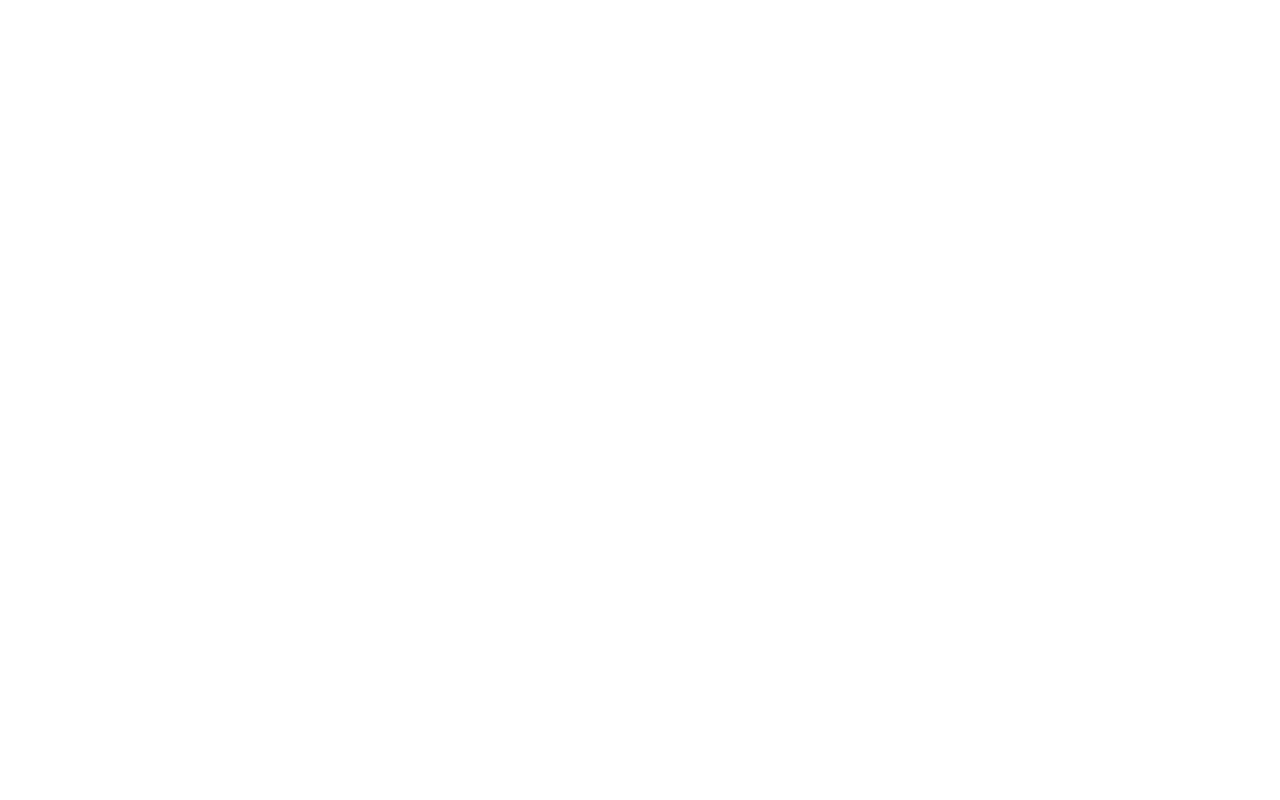
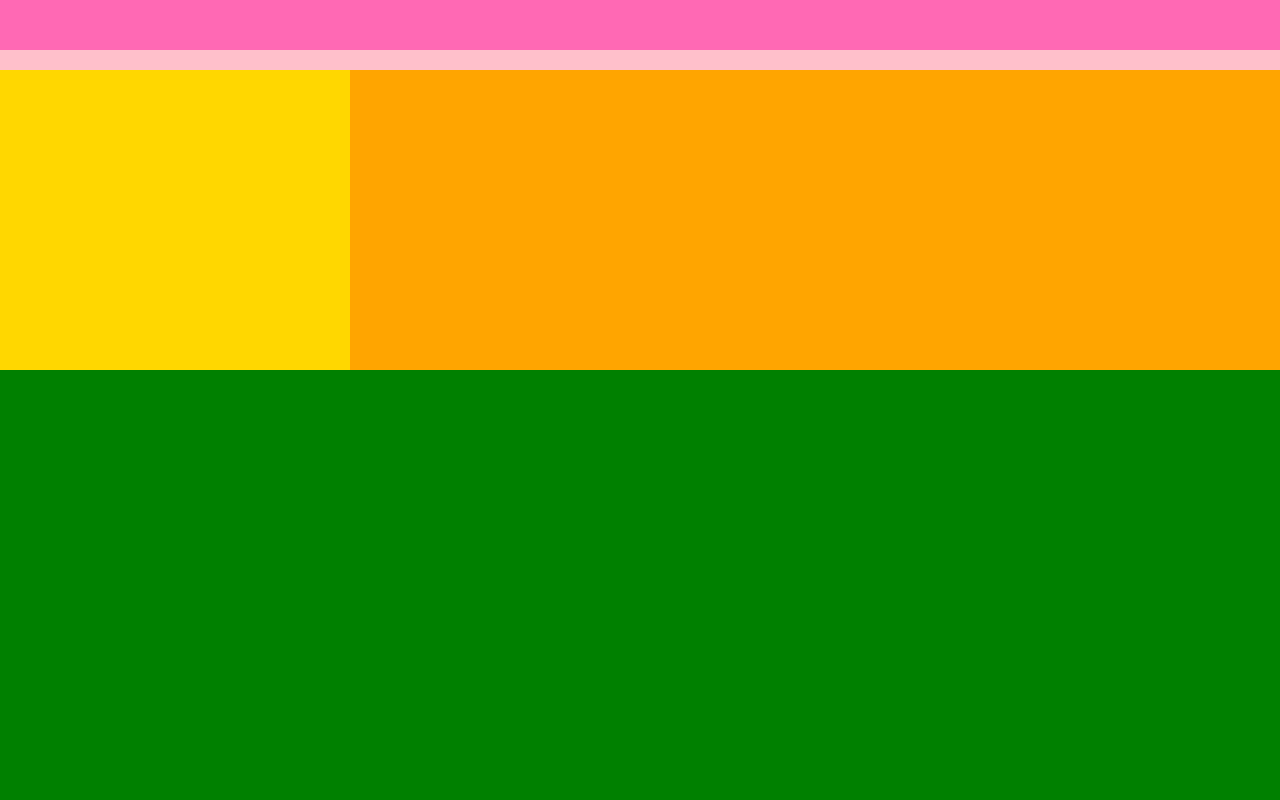
Before and after one commit to 1noseA/caravan, a plain HTML site: page index.html in a window 1280 px wide. Shown: the top 800 px of the page. Drawn offline with Linux system fonts and the light colour scheme.

Commit message:
[add]layout

```diff
--- a/index.html
+++ b/index.html
@@ -7,5 +7,18 @@
   <title>ＣＡＲＡＶＡＮ</title>
 </head>
 <body>
+  <!-- header用のdiv -->
+  <div class="header">
+    <div class="header-top"></div>
+    <div class="header-bottom"></div>
+  </div>
+  <!-- main-visual用のdiv -->
+  <div class="main-visual">
+    <div class="main-visual-content"></div>
+  </div>
+  <!-- main用のdiv -->
+  <div class="main"></div>
+  <!-- footer用のdiv -->
+  <div class="footer"></div>
 </body>
 </html>
--- a/style.css
+++ b/style.css
@@ -1,5 +1,40 @@
-*{
-  margin:o;
+* {
+  margin:0;
   padding:0;
   box-sizing:border-box;
 }
+.header {
+  width:100%;
+  height:70px;
+  background-color:red;
+}
+.header-top {
+  width:100%;
+  height:50px;
+  background-color:hotpink;
+}
+.header-bottom {
+  width:100%;
+  height:100px;
+  background-color:pink;
+}
+.main-visual {
+  width:100%;
+  height:300px;
+  background-color:orange;
+}
+.main-visual-content {
+  width:350px;
+  height:300px;
+  background-color:gold;
+}
+.main {
+  width:100%;
+  height:1400px;
+  background-color:green;
+}
+.footer {
+  width:100%;
+  height:120px;
+  background:blue;
+}
```
